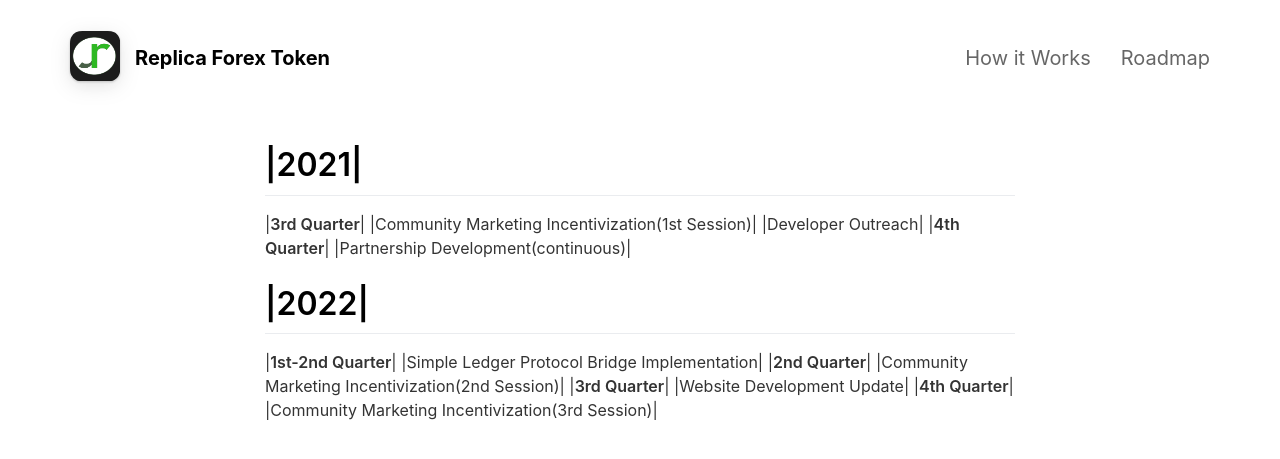
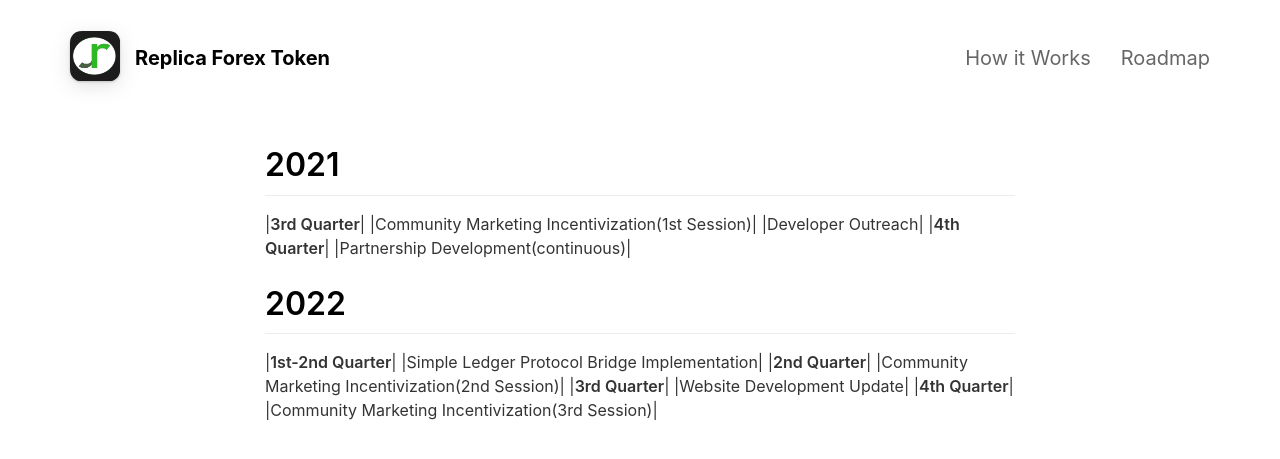
Before and after one commit to fintechntrusts2020/Replica_Forex, a Jekyll site: the page built from _pages/Roadmap.md, in a window 1280 px wide. Shown: the top 459 px of the page. Built offline with Jekyll 4.4.1, drawn with Linux system fonts in a browser that asks for light colours; nearby versions of some CDN libraries.

```diff
--- a/_pages/Roadmap.md
+++ b/_pages/Roadmap.md
@@ -4,14 +4,14 @@ title: Roadmap
 include_in_header: true
 ---
 
-# |2021|
+# 2021
 |**3rd Quarter**|
 |Community Marketing Incentivization(1st Session)|
 |Developer Outreach|
 |**4th Quarter**|
 |Partnership Development(continuous)|
 
-# |2022|
+# 2022
 |**1st-2nd Quarter**|
 |Simple Ledger Protocol Bridge Implementation|
 |**2nd Quarter**|
```
